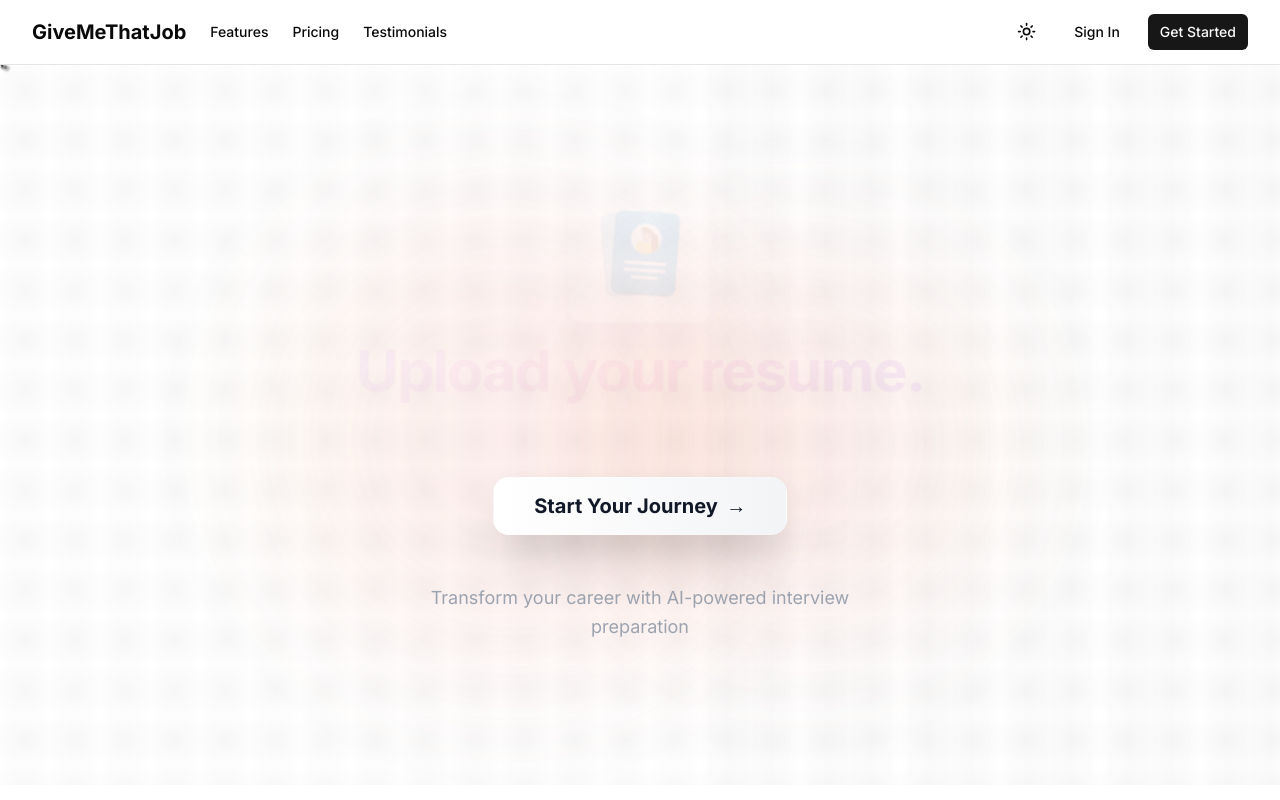
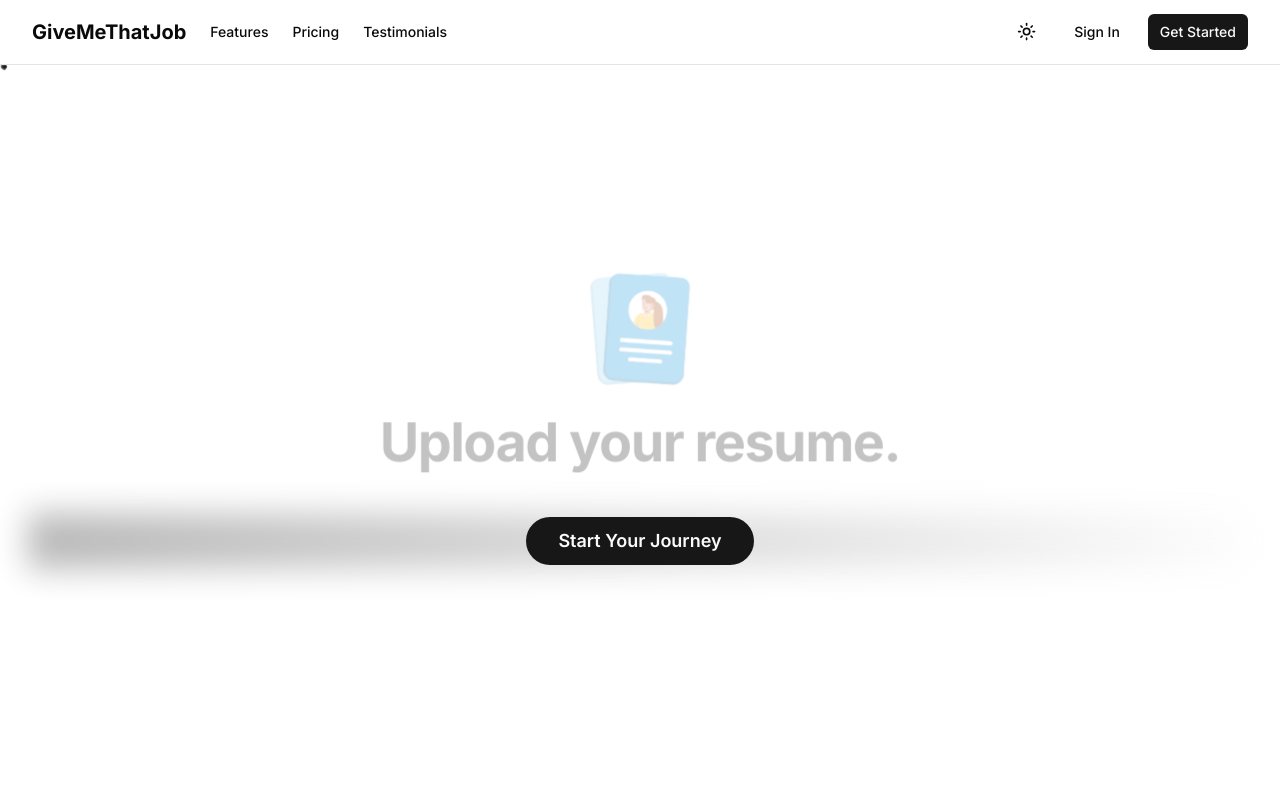
Before and after one commit to jolehuit/givemethatjob, a Next.js app: page / in a window 1280 px wide. Shown: the top 800 px of the page. Built offline with nearby package versions, Linux system fonts and the light colour scheme.

Commit message:
Updated hero.tsx

```diff
--- a/components/landing/hero.tsx
+++ b/components/landing/hero.tsx
@@ -18,28 +18,24 @@ export function Hero() {
 
   const steps = [
     {
-      text: "Paste a job offer.",
+      text: "Give us a job offer.",
       animation: brainAnimation,
-      color: "from-blue-400 via-cyan-400 to-blue-600",
-      shadow: "shadow-blue-500/25"
+      color: "from-blue-500 to-cyan-500"
     },
     {
       text: "Upload your resume.",
       animation: sparklesAnimation,
-      color: "from-purple-400 via-pink-400 to-purple-600",
-      shadow: "shadow-purple-500/25"
+      color: "from-purple-500 to-pink-500"
     },
     {
       text: "Face our AI recruiter.",
       animation: robotAnimation,
-      color: "from-orange-400 via-red-400 to-orange-600",
-      shadow: "shadow-orange-500/25"
+      color: "from-orange-500 to-red-500"
     },
     {
       text: "Get the call.",
       animation: coolAnimation,
-      color: "from-emerald-400 via-green-400 to-emerald-600",
-      shadow: "shadow-emerald-500/25"
+      color: "from-green-500 to-emerald-500"
     }
   ];
 
@@ -68,158 +64,81 @@ export function Hero() {
   }, []);
 
   return (
-    <div className="relative min-h-[90vh] flex items-center justify-center overflow-hidden bg-background">
-      {/* Animated background grids */}
-      <div className="absolute inset-0">
-        <div className="absolute inset-0 bg-[radial-gradient(circle_at_50%_50%,rgba(var(--foreground)/0.03),transparent)] bg-[size:50px_50px]" />
-        <motion.div
-          className="absolute inset-0 bg-[linear-gradient(to_right,transparent,rgba(var(--foreground)/0.01),transparent)] bg-[size:100px_100%]"
-          animate={{
-            x: ["-100%", "100%"],
-          }}
-          transition={{
-            duration: 8,
-            repeat: Infinity,
-            ease: "linear"
-          }}
-        />
+    <div className="relative min-h-[90vh] flex items-center justify-center overflow-hidden">
+      {/* Animated background */}
+      <div className="absolute inset-0 bg-gradient-to-b from-background to-background/50">
+        <div className="absolute inset-0 bg-grid-white/[0.02] bg-[size:50px_50px]" />
       </div>
 
-      {/* Enhanced floating particles */}
+      {/* Floating particles */}
       {showParticles && (
         <div className="absolute inset-0 overflow-hidden">
-          {Array.from({ length: 60 }).map((_, i) => (
+          {Array.from({ length: 50 }).map((_, i) => (
             <motion.div
               key={i}
-              className={`absolute rounded-full ${
-                i % 3 === 0
-                  ? "w-1 h-1 bg-foreground/20"
-                  : i % 3 === 1
-                  ? "w-0.5 h-0.5 bg-primary/30"
-                  : "w-1.5 h-1.5 bg-muted-foreground/15"
-              }`}
+              className="absolute w-1 h-1 bg-primary/20 rounded-full"
               initial={{
                 x: Math.random() * 100 + "%",
                 y: Math.random() * 100 + "%",
-                scale: 0,
-                opacity: 0
+                scale: 0
               }}
               animate={{
-                y: [null, "-120%"],
-                scale: [0, 1, 0.5, 0],
-                opacity: [0, 1, 0.8, 0],
-                rotate: [0, 360]
+                y: [null, "-100%"],
+                scale: [0, 1, 0],
               }}
               transition={{
-                duration: Math.random() * 15 + 15,
+                duration: Math.random() * 10 + 10,
                 repeat: Infinity,
-                delay: Math.random() * 8,
-                ease: "easeOut"
+                delay: Math.random() * 5,
+                ease: "linear"
               }}
             />
           ))}
         </div>
       )}
 
-      {/* Ambient light orbs */}
-      <div className="absolute inset-0">
-        <motion.div
-          className={`absolute top-1/4 left-1/4 w-96 h-96 rounded-full bg-gradient-to-r ${steps[currentStep].color} opacity-5 blur-3xl`}
-          animate={{
-            scale: [1, 1.2, 1],
-            opacity: [0.05, 0.1, 0.05],
-          }}
-          transition={{
-            duration: 4,
-            repeat: Infinity,
-            ease: "easeInOut"
-          }}
-        />
-        <motion.div
-          className={`absolute bottom-1/4 right-1/4 w-80 h-80 rounded-full bg-gradient-to-l ${steps[currentStep].color} opacity-5 blur-3xl`}
-          animate={{
-            scale: [1.2, 1, 1.2],
-            opacity: [0.1, 0.05, 0.1],
-          }}
-          transition={{
-            duration: 4,
-            repeat: Infinity,
-            ease: "easeInOut",
-            delay: 2
-          }}
-        />
-      </div>
-
       <div className="container relative z-10 px-4 mx-auto">
-        <div className="text-center space-y-12">
+        <div className="text-center space-y-8">
           {/* Main heading with step animation */}
-          <div className="relative h-[180px] sm:h-[220px] flex items-center justify-center">
+          <div className="relative h-[160px] sm:h-[200px] flex items-center justify-center">
             <AnimatePresence mode="wait">
               <motion.div
                 key={currentStep}
-                initial={{
-                  opacity: 0,
-                  y: 30,
-                  scale: 0.8,
-                  rotateX: -15
-                }}
-                animate={{
-                  opacity: 1,
-                  y: 0,
-                  scale: 1,
-                  rotateX: 0
-                }}
-                exit={{
-                  opacity: 0,
-                  y: -30,
-                  scale: 0.8,
-                  rotateX: 15
-                }}
-                transition={{
-                  duration: 0.6,
-                  ease: [0.22, 1, 0.36, 1]
-                }}
+                initial={{ opacity: 0, y: 20, scale: 0.9 }}
+                animate={{ opacity: 1, y: 0, scale: 1 }}
+                exit={{ opacity: 0, y: -20, scale: 0.9 }}
                 className="absolute"
               >
-                <div className="flex flex-col items-center gap-6">
+                <div className="flex flex-col items-center gap-4">
                   <motion.div
-                    className={`relative w-28 h-28 sm:w-36 sm:h-36 lg:w-44 lg:h-44 ${steps[currentStep].shadow} shadow-2xl rounded-2xl`}
+                    className={`w-24 h-24 sm:w-32 sm:h-32 lg:w-40 lg:h-40 bg-clip-text text-transparent bg-gradient-to-r ${steps[currentStep].color}`}
                     animate={{
-                      scale: [1, 1.05, 1],
-                      rotateY: [0, 5, 0, -5, 0],
+                      scale: [1, 1.02, 1],
                     }}
                     transition={{
-                      duration: 3,
+                      duration: 2,
                       repeat: Infinity,
                       ease: "easeInOut"
                     }}
                   >
-                    <div className={`absolute inset-0 bg-gradient-to-br ${steps[currentStep].color} rounded-2xl opacity-10 blur-sm`} />
-                    <div className="relative bg-background/80 backdrop-blur-sm rounded-2xl p-4 border border-border/50 shadow-lg">
-                      <Lottie
-                        animationData={steps[currentStep].animation}
-                        loop={true}
-                        style={{ width: "100%", height: "100%" }}
-                      />
-                    </div>
+                    <Lottie
+                      animationData={steps[currentStep].animation}
+                      loop={true}
+                      style={{ width: "100%", height: "100%" }}
+                    />
                   </motion.div>
 
-                  <h1 className="text-4xl sm:text-6xl lg:text-7xl font-bold tracking-tight">
-                    <span className="relative inline-block">
-                      <span className={`bg-gradient-to-r ${steps[currentStep].color} bg-clip-text text-transparent drop-shadow-sm`}>
-                        {typedText}
-                      </span>
+                  <h1 className="text-4xl sm:text-5xl lg:text-6xl font-bold tracking-tight">
+                    <span className="relative">
+                      {typedText}
                       {isTyping && (
                         <motion.span
-                          className={`absolute -right-2 top-0 w-[3px] h-full bg-gradient-to-b ${steps[currentStep].color} rounded-full`}
-                          animate={{
-                            opacity: [1, 0],
-                            scaleY: [1, 0.8, 1]
-                          }}
+                          className="absolute -right-4 top-0 w-[2px] h-full bg-primary"
+                          animate={{ opacity: [1, 0] }}
                           transition={{
-                            duration: 0.6,
+                            duration: 0.5,
                             repeat: Infinity,
-                            ease: "easeInOut"
+                            ease: "linear"
                           }}
                         />
                       )}
@@ -230,71 +149,34 @@ export function Hero() {
             </AnimatePresence>
           </div>
 
-          {/* Enhanced CTA Button */}
+          {/* CTA Button */}
           <motion.div
-            initial={{ opacity: 0, y: 30 }}
+            initial={{ opacity: 0, y: 20 }}
             animate={{ opacity: 1, y: 0 }}
-            transition={{ delay: 0.8, duration: 0.6 }}
-            className="relative group"
+            transition={{ delay: 0.5 }}
+            className="relative"
           >
+            <div className="absolute -inset-1 bg-gradient-to-r from-primary to-primary-foreground blur-lg opacity-30" />
             <Link href="/register">
               <Button
                 size="lg"
-                className="relative px-10 py-7 text-xl font-bold rounded-2xl overflow-hidden bg-gradient-to-r from-white to-gray-100 text-gray-900 hover:from-gray-100 hover:to-white transition-all duration-300 shadow-2xl hover:shadow-white/20 hover:scale-105 border border-white/20"
+                className="relative px-8 py-6 text-lg font-semibold rounded-full overflow-hidden bg-primary hover:bg-primary/90"
               >
-                {/* Animated background shine */}
                 <motion.div
-                  className="absolute inset-0 bg-gradient-to-r from-transparent via-white/30 to-transparent skew-x-12"
+                  className="absolute inset-0 bg-gradient-to-r from-white/0 via-white/20 to-white/0"
                   animate={{
                     x: ["-200%", "200%"],
                   }}
                   transition={{
-                    duration: 3,
+                    duration: 2,
                     repeat: Infinity,
                     ease: "easeInOut",
                   }}
                 />
-
-                {/* Ripple effect on hover */}
-                <motion.div
-                  className="absolute inset-0 rounded-2xl"
-                  whileHover={{
-                    boxShadow: [
-                      "0 0 0 0 rgba(255, 255, 255, 0.4)",
-                      "0 0 0 20px rgba(255, 255, 255, 0)",
-                    ],
-                  }}
-                  transition={{ duration: 0.6 }}
-                />
-
-                <span className="relative z-10 flex items-center gap-2">
-                  Start Your Journey
-                  <motion.span
-                    animate={{
-                      x: [0, 4, 0],
-                    }}
-                    transition={{
-                      duration: 1.5,
-                      repeat: Infinity,
-                      ease: "easeInOut"
-                    }}
-                  >
-                    →
-                  </motion.span>
-                </span>
+                <span className="relative z-10">Start Your Journey</span>
               </Button>
             </Link>
           </motion.div>
-
-          {/* Subtle subtitle */}
-          <motion.p
-            initial={{ opacity: 0 }}
-            animate={{ opacity: 1 }}
-            transition={{ delay: 1.2 }}
-            className="text-lg text-gray-400 max-w-md mx-auto leading-relaxed"
-          >
-            Transform your career with AI-powered interview preparation
-          </motion.p>
         </div>
       </div>
     </div>
```
